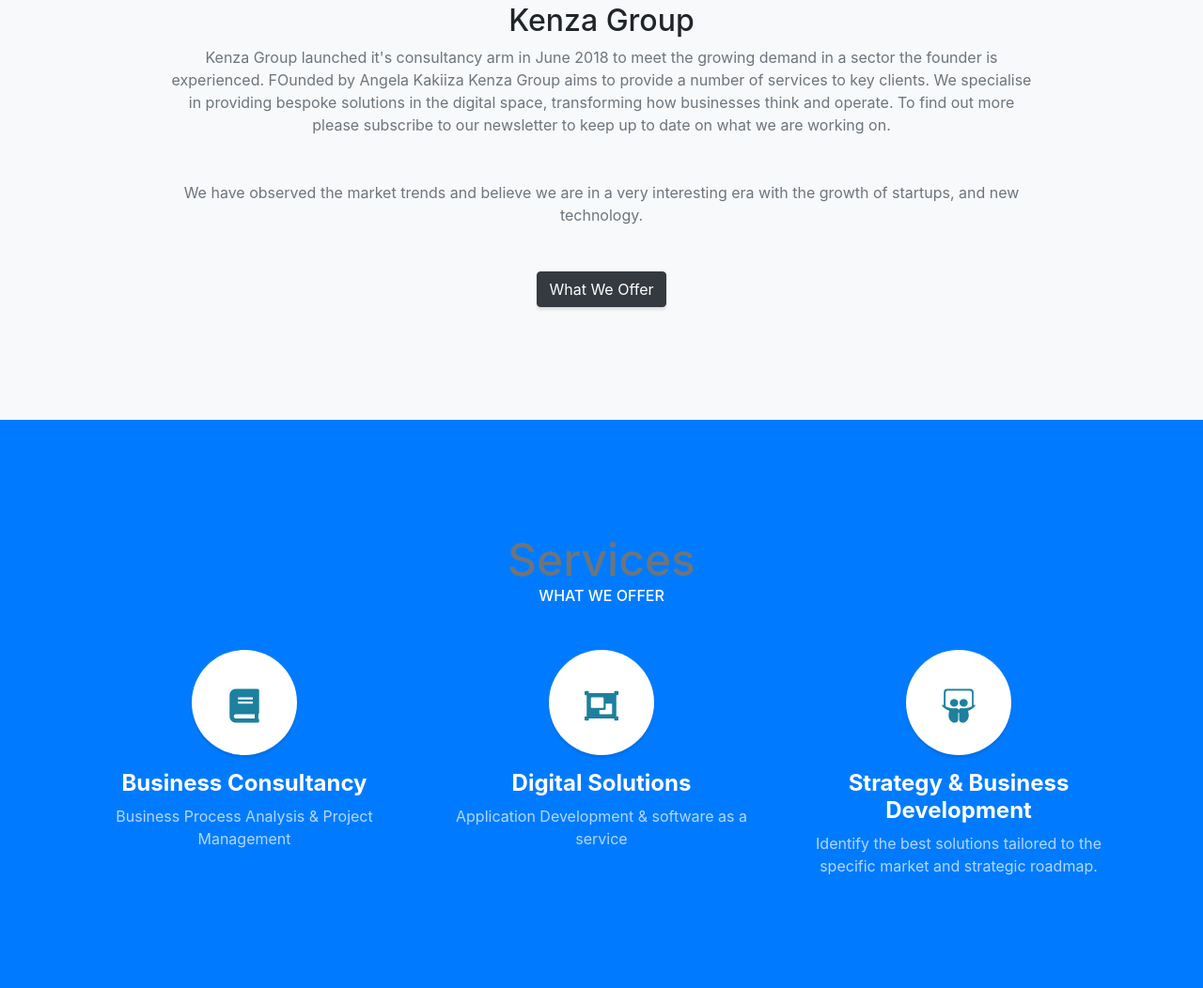
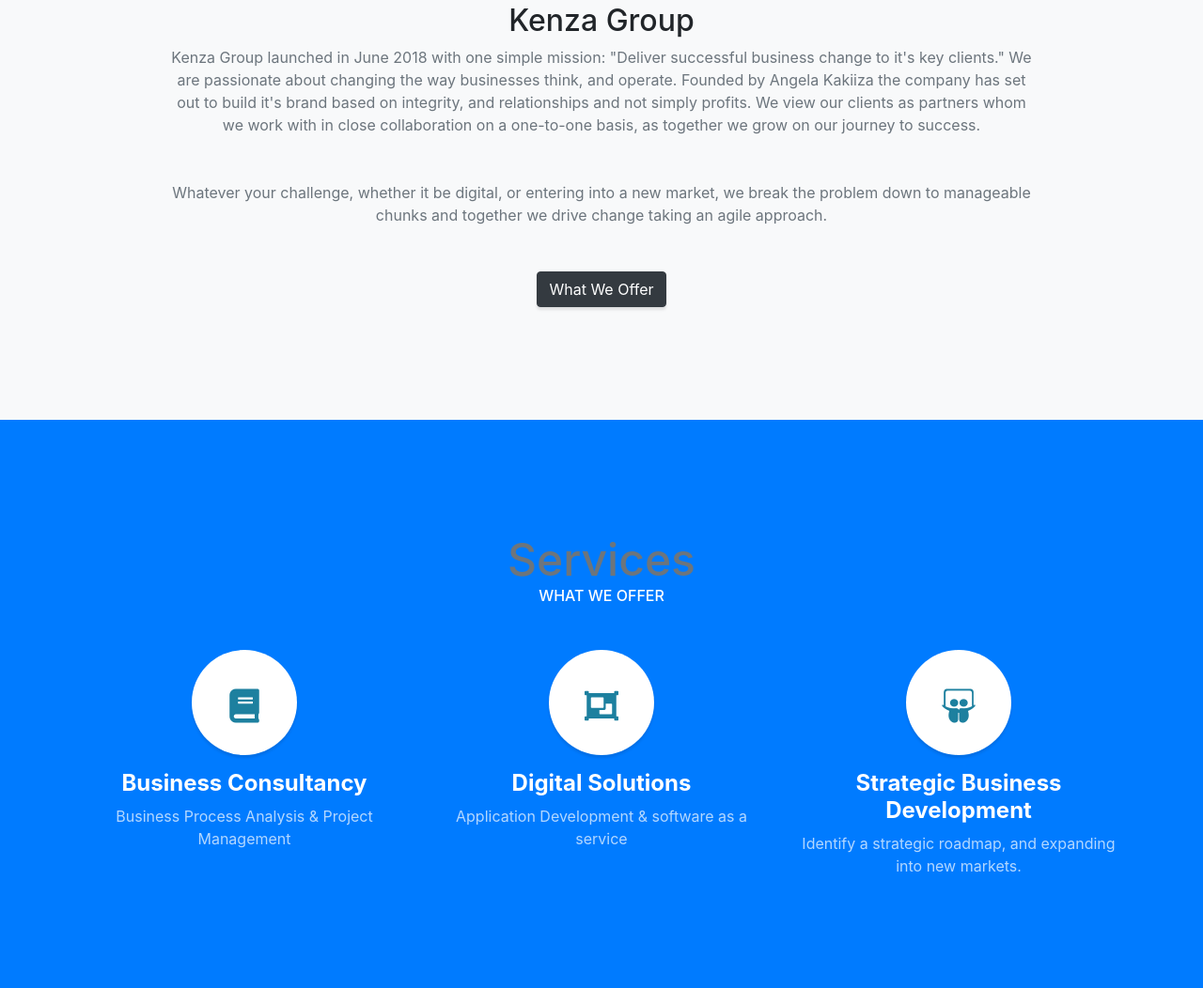
Before and after one commit to angelina-kenza/angelina-kenza.github.io, a website with bundled scripts: page index.html in a window 1280 px wide. Shown: the part 917-1969 px from the top of the page at 94% size. Built offline with nearby package versions, Linux system fonts and the light colour scheme; grey boxes are pictures that could not be loaded; files whose address does not match are found by name.

Commit message:
Update index.html

```diff
--- a/index.html
+++ b/index.html
@@ -76,9 +76,8 @@
 
 				<h2>Kenza Group</h2>
 
-				<p class="text-muted mb-5">Kenza Group launched it's consultancy arm in June 2018 to meet the growing demand in a sector the founder is experienced. FOunded by Angela Kakiiza Kenza Group aims to provide a number of services to key clients. We specialise in providing bespoke solutions in the digital space, transforming how businesses think and operate. To find out more please subscribe to our newsletter to keep up to date on what we are working on.</p>
-				<p class="text-muted mb-5">We have observed the market trends and believe we are in a very interesting era with the growth of startups, and new technology.
-				<br/>
+				<p class="text-muted mb-5">Kenza Group launched in June 2018 with one simple mission: "Deliver successful business change to it's key clients." We are passionate about changing the way businesses think, and operate. Founded by Angela Kakiiza the company has set out to build it's brand based on integrity, and relationships and not simply profits. We view our clients as partners whom we work with in close collaboration on a one-to-one basis, as together we grow on our journey to success. </p>
+				<p class="text-muted mb-5">Whatever your challenge, whether it be digital, or entering into a new market, we break the problem down to manageable chunks and together we drive change taking an agile approach.				<br/>
 				</p>
 				<a class="btn btn-dark btn-xl js-scroll-trigger" href="#services">What We Offer</a>
 			</div>
@@ -118,9 +117,9 @@
 					<i class="fab fa-slideshare"></i>
 				</span>
 
-				<h4><strong>Strategy & Business Development</strong></h4>
+				<h4><strong>Strategic Business Development</strong></h4>
 
-				<p class="text-faded mb-0">Identify the best solutions tailored to the specific market and strategic roadmap.</p>
+				<p class="text-faded mb-0">Identify a strategic roadmap, and expanding into new markets.</p>
 			</div>
 		</div>
 	</div>
```
